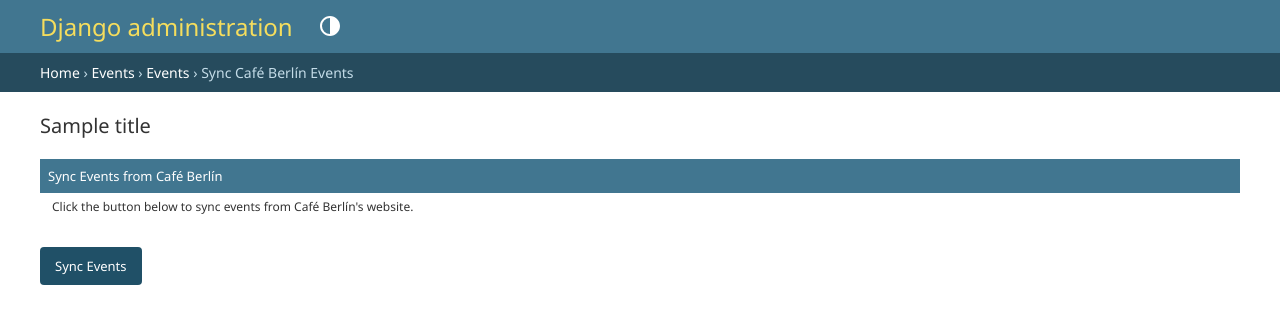
After one commit to mangelajo/musicevents, a Django app: template events/templates/admin/events/event/cafeberlin_sync.html in a window 1280 px wide. The commit adds this page. Shown: the top 324 px of the page. Run offline with Django 5.2, Linux system fonts and the light colour scheme; the template is opened without the code that fills it: most values are stand-ins (such as "Sample title", 1, 10 or a date in 2020).

Commit message:
Admin for cafeberlin sync

```diff
--- /dev/null
+++ b/events/templates/admin/events/event/cafeberlin_sync.html
@@ -0,0 +1,27 @@
+{% extends "admin/base_site.html" %}
+{% load i18n admin_urls static admin_modify %}
+
+{% block breadcrumbs %}
+<div class="breadcrumbs">
+    <a href="{% url 'admin:index' %}">{% trans 'Home' %}</a>
+    &rsaquo; <a href="{% url 'admin:app_list' app_label='events' %}">Events</a>
+    &rsaquo; <a href="{% url 'admin:events_event_changelist' %}">Events</a>
+    &rsaquo; Sync Café Berlín Events
+</div>
+{% endblock %}
+
+{% block content %}
+<div id="content-main">
+    <form method="post">
+        {% csrf_token %}
+        <fieldset class="module aligned">
+            <h2>Sync Events from Café Berlín</h2>
+            <div class="description">Click the button below to sync events from Café Berlín's website.</div>
+        </fieldset>
+
+        <div class="submit-row">
+            <input type="submit" value="Sync Events" class="default" name="_save">
+        </div>
+    </form>
+</div>
+{% endblock %}
--- a/events/templates/admin/events/event/change_list.html
+++ b/events/templates/admin/events/event/change_list.html
@@ -12,5 +12,10 @@
             {% trans 'Sync Riviera Events' %}
         </a>
     </li>
+    <li>
+        <a href="{% url 'admin:cafeberlin_sync' %}" class="addlink">
+            {% trans 'Sync Cafe Berlin Events' %}
+        </a>
+    </li>
     {{ block.super }}
 {% endblock %}
```
Also changed, not shown: events/admin.py (+12 -0 lines).
